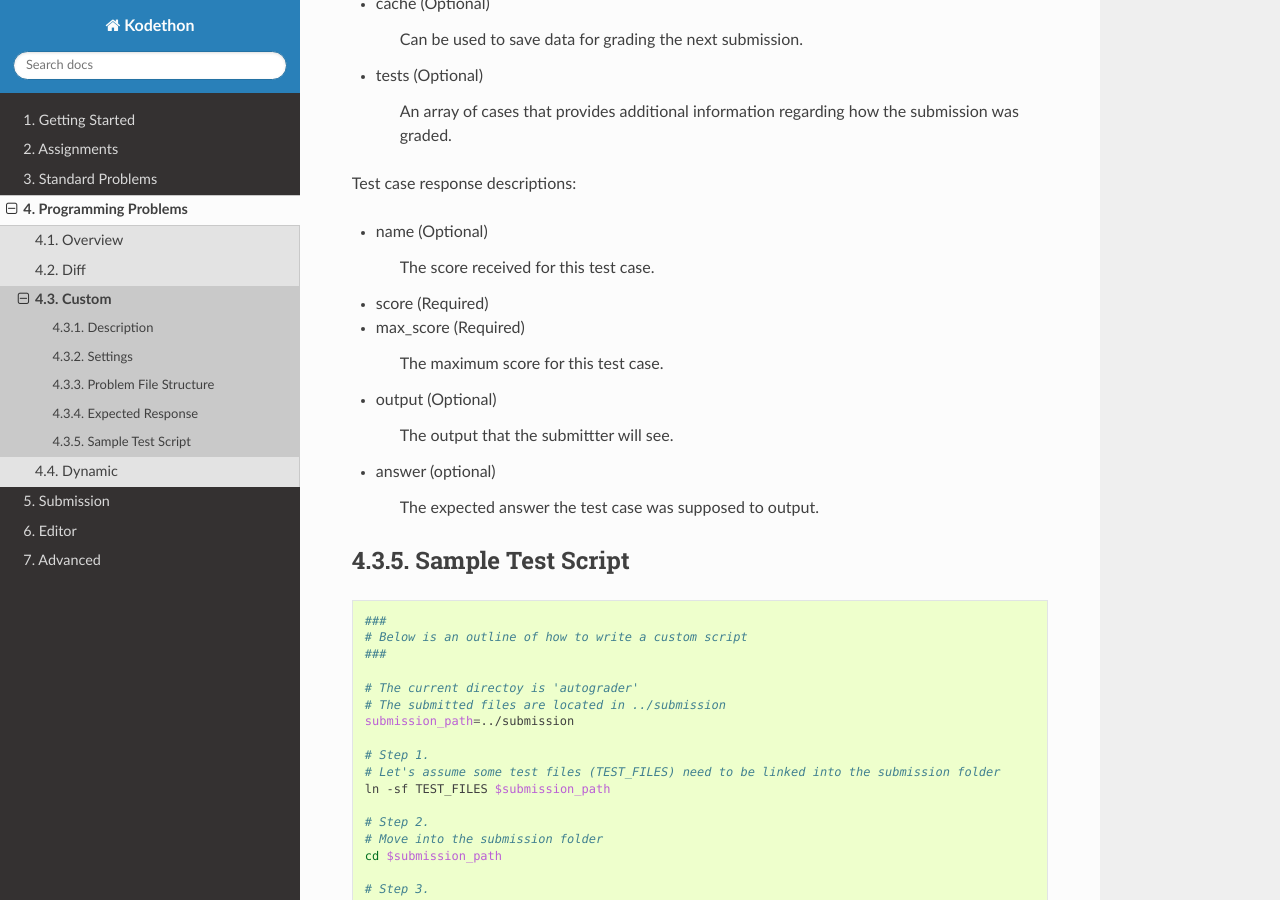
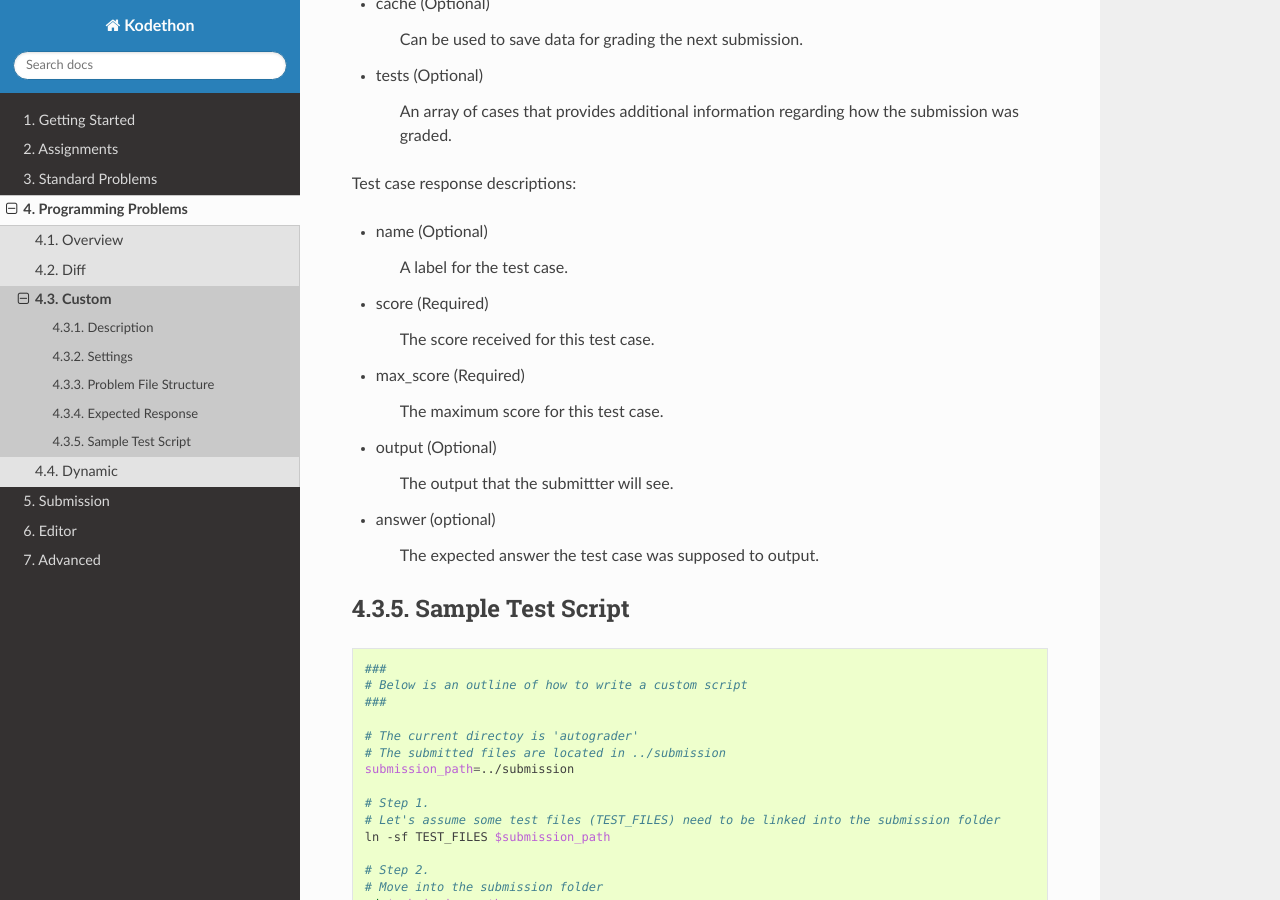
Before and after one commit to kodethon/Docs, a Sphinx documentation site: the page built from source/programming-problems/custom.rst, in a window 1280 px wide and 900 px high, scrolled down 2392 px. Built offline with Sphinx 7.4.7 and the Read the Docs theme 2.0.0, drawn with Linux system fonts in a browser that asks for light colours; pages that are not in the unit, such as notebooks, are missing from menus.

Commit message:
Fix bugs

```diff
--- a/source/programming-problems/custom.rst
+++ b/source/programming-problems/custom.rst
@@ -105,9 +105,11 @@ Test case response descriptions:
 
 - name (Optional)
 
-    The score received for this test case.
+    A label for the test case.
 
 - score (Required)
+
+    The score received for this test case.
 
 - max_score (Required)
 
```
